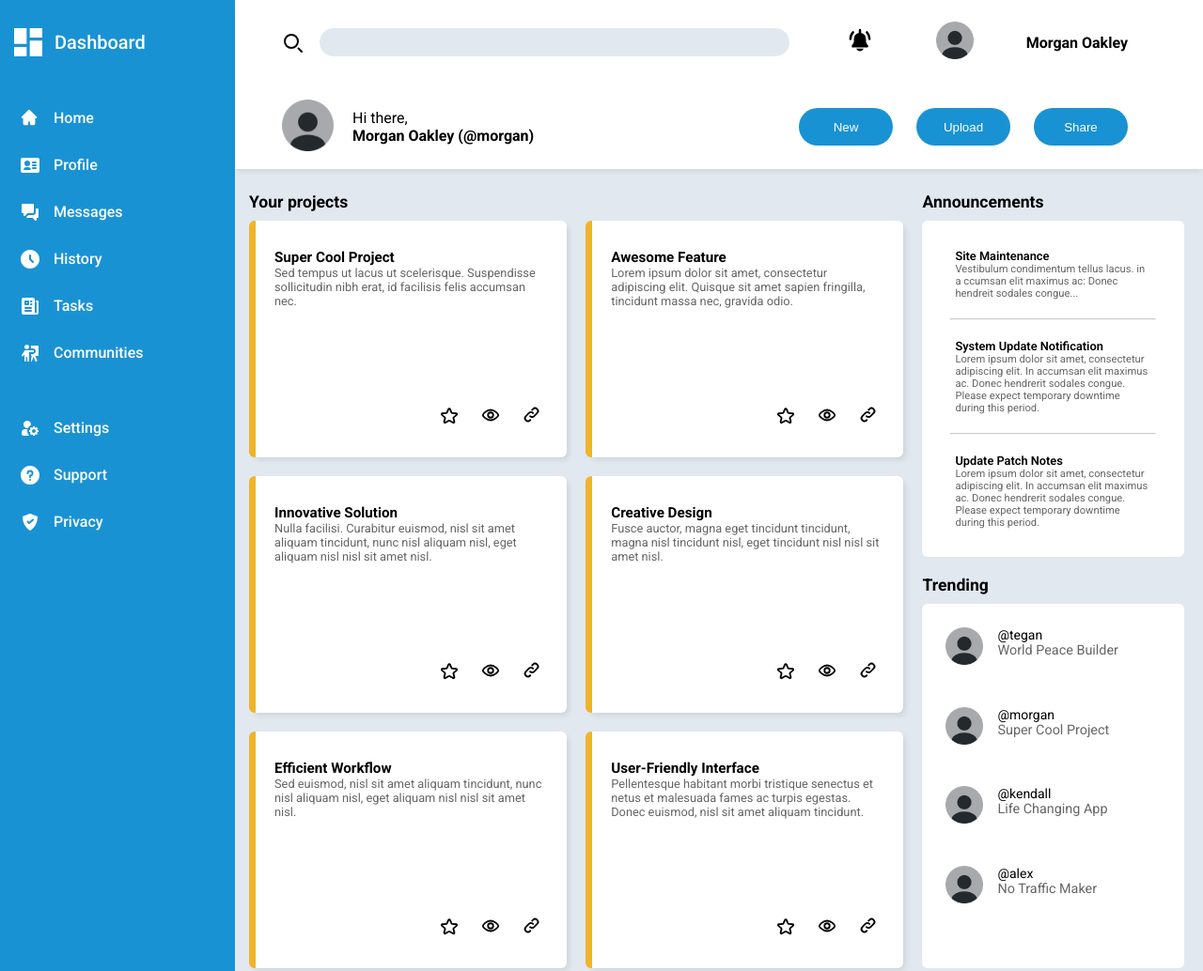
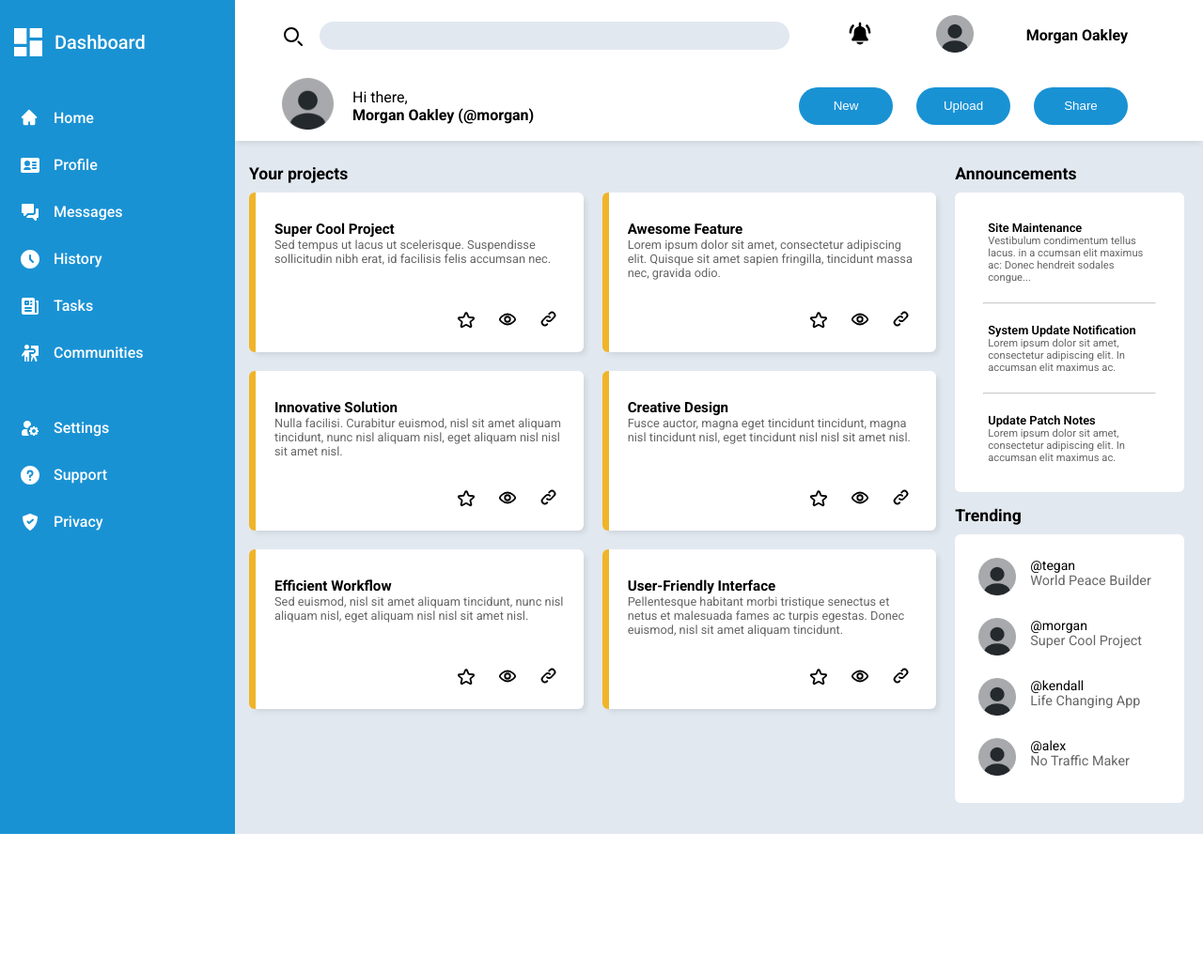
Before and after one commit to tmz0822/odin-admin-dashboard, a plain HTML site: page index.html in a window 1280 px wide. Shown: the top 1034 px of the page at 94% size. After the commit the page ends 888 px from the top, so only its background shows below. Drawn offline with Linux system fonts and the light colour scheme.

Commit message:
fix layouts

```diff
--- a/index.html
+++ b/index.html
@@ -179,8 +179,7 @@
                 <h3>System Update Notification</h3>
                 <p>
                   Lorem ipsum dolor sit amet, consectetur adipiscing elit. In
-                  accumsan elit maximus ac. Donec hendrerit sodales congue.
-                  Please expect temporary downtime during this period.
+                  accumsan elit maximus ac.
                 </p>
               </div>
               <hr />
@@ -188,8 +187,7 @@
                 <h3>Update Patch Notes</h3>
                 <p>
                   Lorem ipsum dolor sit amet, consectetur adipiscing elit. In
-                  accumsan elit maximus ac. Donec hendrerit sodales congue.
-                  Please expect temporary downtime during this period.
+                  accumsan elit maximus ac.
                 </p>
               </div>
             </div>
--- a/style.css
+++ b/style.css
@@ -23,7 +23,7 @@ html {
     'sidebar header'
     'sidebar main';
   grid-template-columns: 250px 1fr;
-  grid-template-rows: 180px 1fr;
+  grid-template-rows: 150px 1fr;
 
   height: 100vh;
 }
@@ -48,7 +48,6 @@ html {
 
 .brand img {
   width: 40px;
-  height: 100%;
 }
 
 .brand span {
@@ -156,7 +155,6 @@ html {
 
 .header-top .user-info .notification img {
   width: 30px;
-  height: 100%;
 }
 
 .header-top .search-bar input {
@@ -185,7 +183,6 @@ html {
 
 .header-top .user-info .profile-picture img {
   width: 40px;
-  height: 100%;
 }
 
 .user-info .user-name {
@@ -229,10 +226,10 @@ html {
 #main {
   grid-area: main;
   background: #e2e8f0;
-  padding: 25px 20px 100px 15px;
+  padding: 25px 20px 0 15px;
 
   display: grid;
-  grid-template-columns: 2.5fr 1fr;
+  grid-template-columns: 3fr 1fr;
 
   column-gap: 20px;
 }
@@ -244,19 +241,19 @@ main h2 {
 
 .project-cards {
   display: grid;
-  grid-template-columns: repeat(auto-fill, minmax(250px, 1fr));
+  grid-template-columns: repeat(auto-fit, minmax(300px, 1fr));
   gap: 20px;
-  height: 100%;
 }
 
 .project-cards .card {
   background: white;
-  padding: 30px 20px;
+  padding: 30px 20px 20px;
   border-radius: 6px;
   border-left: 7px solid #f0b429;
 
   display: grid;
   box-shadow: 4px 4px 6px -2px rgba(0, 0, 0, 0.1);
+  gap: 30px;
 }
 
 .project-cards .buttons {
@@ -288,7 +285,7 @@ main h2 {
 .main-right {
   display: grid;
   grid-template-rows: 1fr 1fr;
-  gap: 20px;
+  gap: 15px;
 }
 
 .announcements-card {
@@ -319,10 +316,11 @@ main h2 {
 .trending-card {
   background: white;
   border-radius: 6px;
-  height: 100%;
   padding: 25px;
 
   display: grid;
+
+  gap: 20px;
 }
 
 .trending-person {
```
